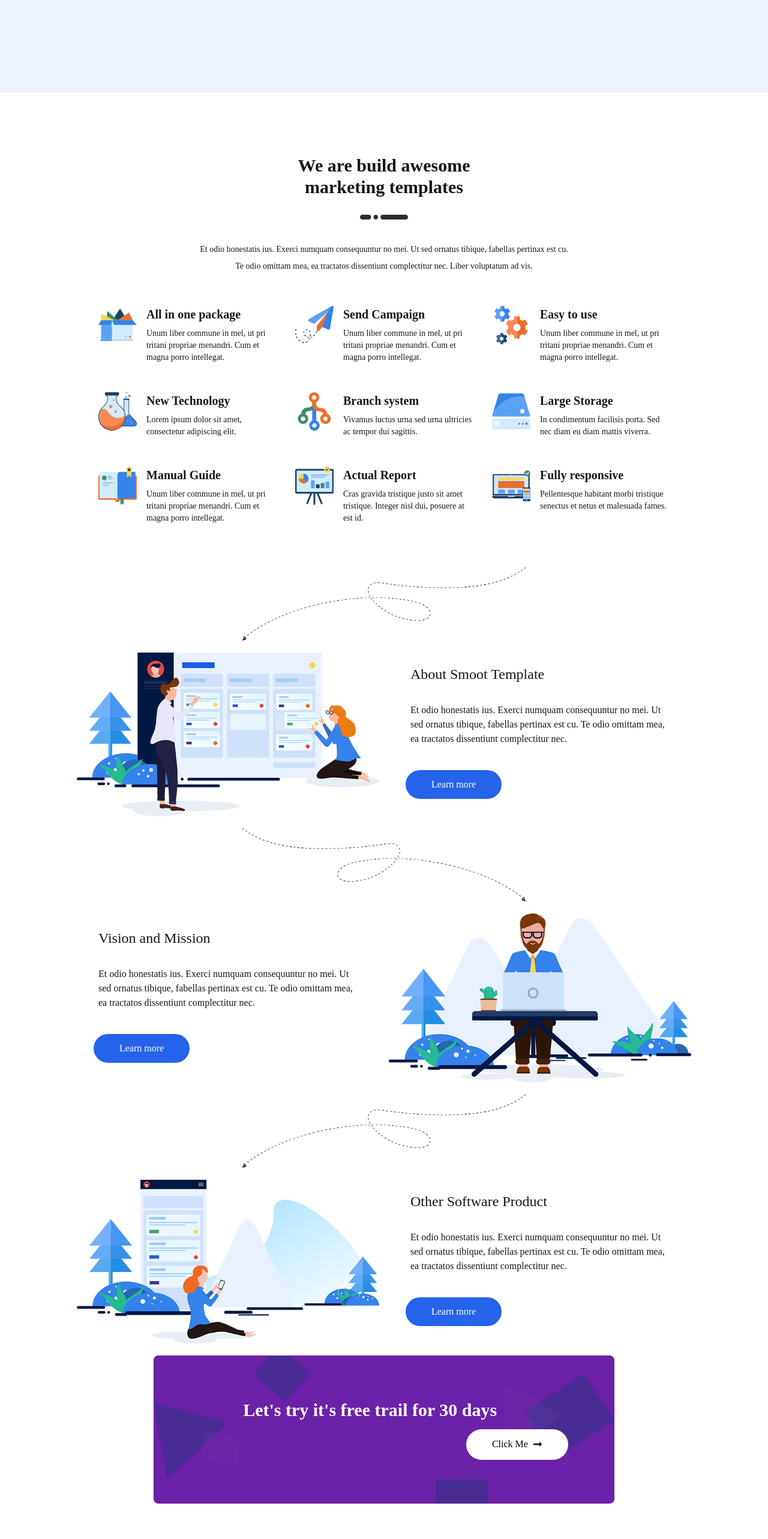
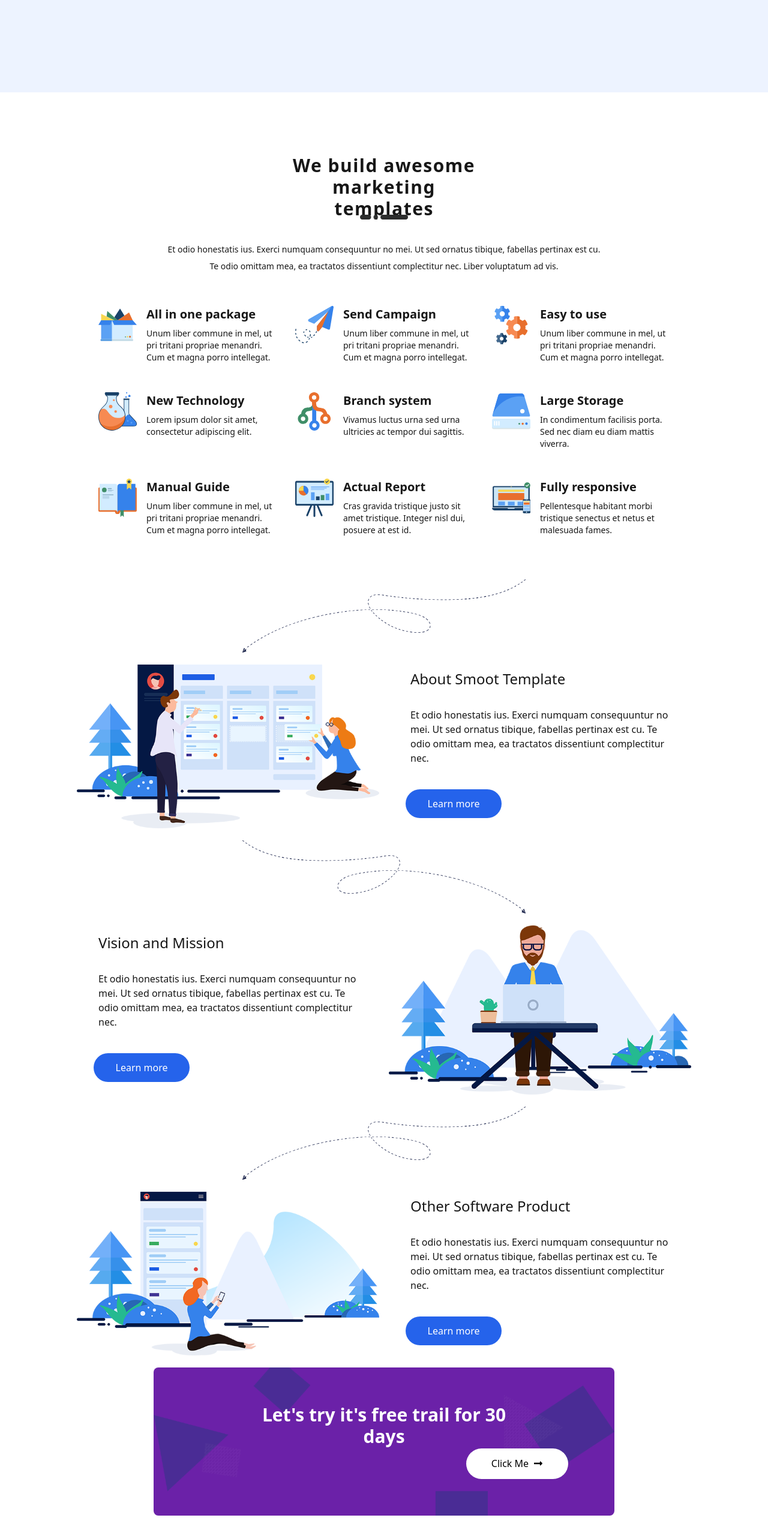
Before and after one commit to ahmedelkousha/MarketingAgency, a Next.js app: page / in a window 1280 px wide. Shown: the part 648-3214 px from the top of the page at 60% size. Built offline with nearby package versions, Linux system fonts and the light colour scheme.

Commit message:
font added and responsive

```diff
--- a/app/components/services.jsx
+++ b/app/components/services.jsx
@@ -54,8 +54,8 @@ function Services() {
       <section className="flex justify-center items-start min-h-screen pt-16 w-full">
         <div className="container mx-auto flex justify-center items-center flex-col p-10">
           <header className="text-center mb-5">
-          <h1 className="text-3xl font-bold mb-2 px-4 w-[320px] h-[92px]">
-              We are build awesome marketing templates
+          <h1 className="text-[28px] font-bold mb-2 px-4 w-[340px] h-[92px] md:text-3xl md:w-[355px] tracking-wider">
+              We build awesome marketing templates
             </h1>
             <img src="/991cd436d30a9b81275808fbae79e10e.png" alt="Decoration" className="w-20 h-2 mx-auto" />
           </header>
@@ -100,8 +100,11 @@ function Services() {
           <div className="w-full max-w-lg h-auto flex flex-wrap p-5 justify-center items-center">
             <img src="/7ef1b3a78b463c71b50d64d58d053983.png" alt="Marketing Image" className="w-full h-auto" />
           </div>
+
           <div className="w-full max-w-screen-lg grid grid-cols-1 md:grid-cols-2 gap-4">
-          <div className="flex justify-center items-center gap-2">
+
+          <div className="flex justify-center items-center gap-2 order-2 md:order-1">
+
               <div className="w-full max-w-md">
                 <h2 className="text-2xl w-full p-2">
                 Vision and Mission
@@ -116,10 +119,12 @@ function Services() {
                   Learn more
                 </button>
               </div>
-            </div>
-            <div className="flex justify-center items-center cursor-pointer">
+
+              </div>
+
+              <div className="flex justify-center items-center cursor-pointer order-1 md:order-2">
               <img src="/46ac0994b5d72253b1d8db3a7c2ecf88.png" alt="Working Image" className="w-full h-auto" />
-            </div>
+              </div>
 
           </div>
           <div className="w-full max-w-lg h-auto flex flex-wrap p-5 justify-center items-center">
@@ -149,7 +154,7 @@ function Services() {
           <div className="banner  h-[247px] bg-purple-800 relative rounded-lg my-5">
             <img src="/0d0302359ca38eec6ff2c7e2715a8826.png" alt="Background" className="absolute inset-0 w-full h-full object-cover opacity-70" />
             <div className="relative flex flex-col justify-center items-center h-full">
-                <h1 className="text-white text-3xl font-bold mb-4 md:w-[469.76px] h-[34px]">
+                <h1 className="text-white text-[22px] font-bold mb-10 md:w-[469.76px] h-[34px] md:text-3xl pl-2 pr-2 text-center">
                 Let's try it's free trail for 30 days
                 </h1>
                 <div className="flex flex-col md:flex-row justify-end items-center gap-4 w-[80%]">
--- a/app/layout.js
+++ b/app/layout.js
@@ -20,7 +20,7 @@ export const metadata = {
 export default function RootLayout({ children }) {
   return (
     <html lang="en">
-      <body className="antialiased"
+      <body className="antialiased font-sans"
         /*className={`${geistSans.variable} ${geistMono.variable} antialiased`}*/
       >
         {children}
```
